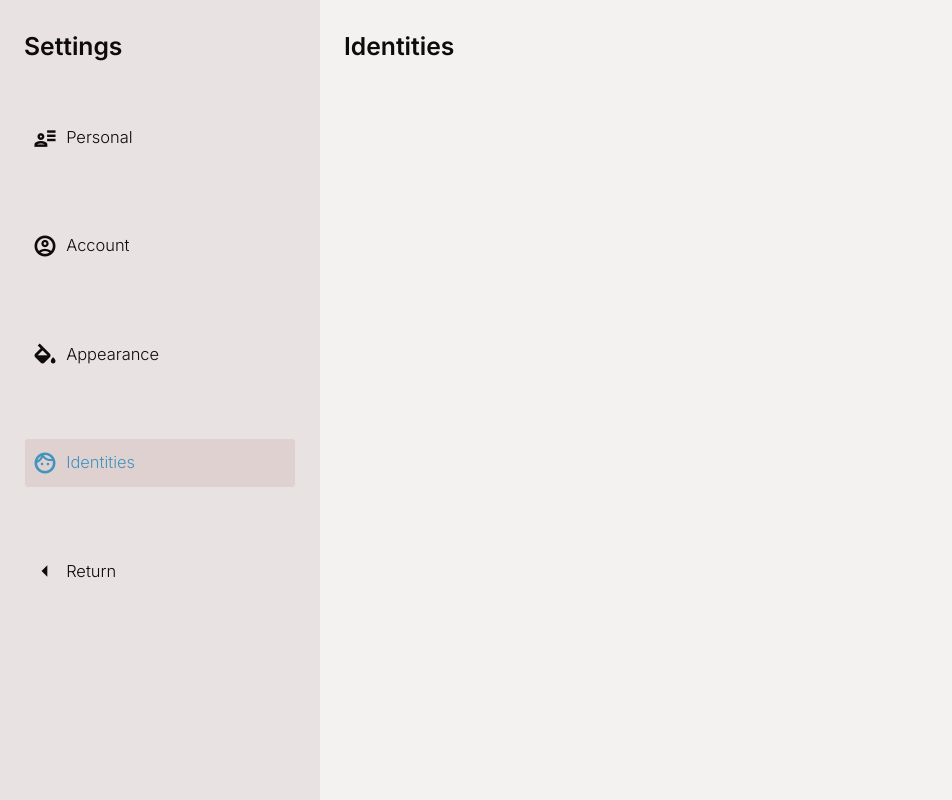
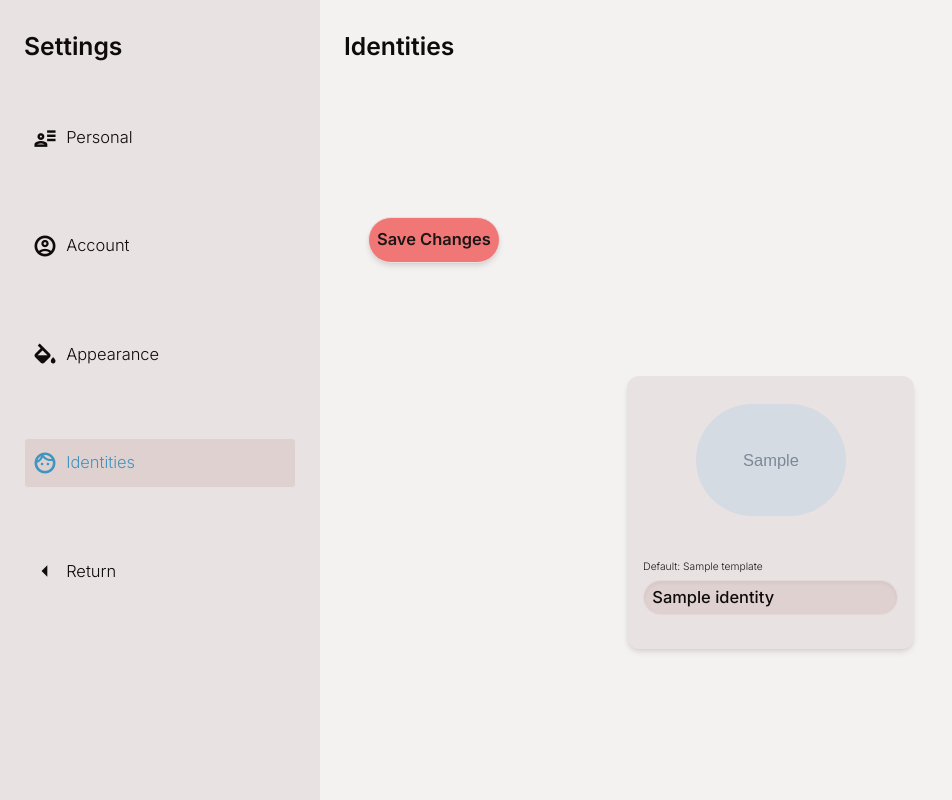
Before and after one commit to AlanOC123/fssd2025-module-four-assessment-source-code, a Flask app: page /settings/identities in a window 1280 px wide. Shown: the whole page, without its empty margins (0-952 px from the left). Run offline with Flask 3, Linux system fonts and the light colour scheme; a user stored in the database is signed in; tables that the repository leaves empty hold one stand-in row (values such as "Sample post"); grey boxes marked "Sample" are stand-in pictures; parts of the project's set-up code (start-up, migrations or seed data) failed here and were passed over; some libraries are stand-ins or nearby versions.

Commit message:
Created logic to update identity names

```diff
--- a/app/routes/settings/forms.py
+++ b/app/routes/settings/forms.py
@@ -209,8 +209,8 @@ class UpdateThemeModeForm(FlaskForm):
         self.theme_mode.choices = theme_modes
 
 class EditIdentityEntryForm(Form):
-    id = HiddenField()
-    name = StringField(
+    identity_id = HiddenField()
+    identity_custom_name = StringField(
         "Custom Name",
         validators=[
             DataRequired(),
@@ -220,4 +220,4 @@ class EditIdentityEntryForm(Form):
 
 class UpdateIdentitiesForm(FlaskForm):
     identities = FieldList(FormField(EditIdentityEntryForm))
-    submit_identities = SubmitField(" Save Changes")
+    submit = SubmitField(" Save Changes")
--- a/app/routes/settings/routes.py
+++ b/app/routes/settings/routes.py
@@ -173,10 +173,14 @@ def identities():
     user_identities = current_user.identities
     db_manager: DatabaseManager = current_app.db_manager
     identity_manager: ProfileIdentityManager = db_manager.profile_identity
+    updated_ids = []
 
     # Init the form
-    form = UpdateIdentitiesForm(identities=[
-        { "id": identity.id, "name": identity.custom_name } for identity in user_identities
+    form = UpdateIdentitiesForm(identities=[{
+            "identity_id": identity.id,
+            "identity_custom_name": identity.custom_name if identity.custom_name else identity.template.name
+        }
+        for identity in user_identities
     ])
 
     # Validate the form
@@ -192,8 +196,16 @@ def identities():
             flash(message="Error setting identity names...", category="error")
 
         else:
-            count = update_res.get("payload", {}).get("updated_count", 0)
+            updated_ids = update_res.get("payload", {}).get("updated", [])
+            count = len(updated_ids)
             msg = f"{count} identities updates successfully" if count != 1 else f"{count} identity updated successfully"
-            flash(message=msg)
+            flash(message=msg, category="success")
 
-    return render_template('pages/settings/identities.html', user=current_user, form=form,         pg_name="identities_settings")
+    return render_template(
+        'pages/settings/identities.html',
+        user=current_user,
+        identities=user_identities,
+        form=form,
+        pg_name="identities_settings",
+        updated_ids=updated_ids
+    )
--- /dev/null
+++ b/app/static/pages/settings/scripts/header.js
@@ -0,0 +1,35 @@
+const domController = () => {
+    const _cache = {
+        buttons: {
+            openIndex: document.getElementById('open-nav'),
+            closeIndex: document.getElementById('close-nav'),
+        },
+        containers: {
+            settingsNav: document.getElementById('settings-index')
+        }
+    }
+
+    const toggleSettingsNav = () => {
+        const { settingsNav } = _cache.containers;
+        console.log(settingsNav)
+        const isShown = settingsNav.classList.contains('shown');
+
+        if (isShown) {
+            settingsNav.classList.remove("shown");
+            return
+        }
+        settingsNav.classList.add('shown');
+    }
+
+    const bindEvents = () => {
+        const { openIndex, closeIndex } = _cache.buttons;
+
+        openIndex.onclick = closeIndex.onclick = toggleSettingsNav;
+    }
+
+    return {
+        bindEvents
+    }
+}
+
+domController().bindEvents()
--- a/app/static/pages/settings/styles/base.css
+++ b/app/static/pages/settings/styles/base.css
@@ -11,7 +11,7 @@
 }
 
 #settings-index {
-    position: absolute;
+    position: fixed;
     left: 0;
     top: 0;
     width: 100%;
@@ -21,6 +21,7 @@
     transform: translateX(-100%);
     z-index: 100;
     background-color: var(--clr-neutral-2);
+    transition: transform var(--trans-default);
 }
 
 .nav-list {
@@ -71,6 +72,12 @@
     display: none;
 }
 
+.page-header {
+    display: flex;
+    gap: var(--sp-2xl);
+    align-items: center;
+}
+
 @media (min-width: 425px) {
     #settings {
         grid-template-areas: "content content content content content content content content";
@@ -86,11 +93,20 @@
 
     .tablet-only {
         display: block;
-        position: absolute;
-        inset: 0;
+        width: 100dvw;
+        height: 100dvh;
+        position: fixed;
+        top: 0;
+        right: 0;
         z-index: 50;
         background-color: var(--clr-neutral-1-40);
         backdrop-filter: blur(8px);
+        transform: translateX(100%);
+        transition: transform var(--trans-default);
+    }
+
+    .grid-col.shown + .tablet-only {
+        transform: translateX(0%);
     }
 }
 
--- a/app/static/pages/settings/styles/identities.css
+++ b/app/static/pages/settings/styles/identities.css
@@ -0,0 +1,74 @@
+#forms .form-container {
+    background-color: inherit;
+    box-shadow: none;
+    padding: 0;
+}
+
+#identities-list {
+    display: grid;
+    grid-template-columns: auto;
+    place-content: center;
+    gap: var(--sp-lg);
+}
+
+.identity-card {
+    width: max-content;
+    padding: var(--pad-md);
+    flex: 1;
+    height: 100%;
+    display: grid;
+    grid-template-rows: auto 1fr;
+    place-items: center;
+    background-color: var(--clr-neutral-2);
+    gap: var(--sp-base);
+    box-shadow: var(--shadow-md);
+    border-radius: var(--brd-r-md);
+    position: relative;
+}
+
+.identity-input-container {
+    display: flex;
+    gap: var(--sp-sm);
+    align-items: center;
+    margin-bottom: var(--sp-base);
+}
+
+.identity-input {
+    flex-grow: 1;
+    flex-shrink: 1;
+    flex-basis: 0;
+}
+
+.identity-img {
+    display: flex;
+    justify-content: center;
+    align-items: center;
+    border-radius: var(--brd-r-full);
+    padding: var(--pad-base);
+}
+
+.identity-img img {
+    max-width: 150px;
+    border-radius: inherit;
+}
+
+.edited {
+    display: flex;
+    justify-content: center;
+    align-items: center;
+    position: absolute;
+    top: var(--sp-base);
+    right: var(--sp-base);
+}
+
+@media (min-width: 425px) {
+    #identities-list {
+        grid-template-columns: auto auto;
+    }
+}
+
+@media (min-width: 1024px) {
+        #identities-list {
+        grid-template-columns: auto auto auto;
+    }
+}
--- a/app/static/styles/root.css
+++ b/app/static/styles/root.css
@@ -149,6 +149,7 @@ main {
     overflow-y: auto;
     overflow-x: clip;
     background-color: var(--clr-neutral-1);
+    scrollbar-width: thin;
 }
 
 @view-transition {
@@ -156,8 +157,8 @@ main {
 }
 
 ::-webkit-scrollbar {
-    width: 0.25rem;
-    height: 0.25rem;
+    width: 1rem;
+    height: 1rem;
 }
 
 ::-webkit-scrollbar-thumb {
--- a/app/templates/pages/settings/base.html
+++ b/app/templates/pages/settings/base.html
@@ -1,4 +1,8 @@
-{% extends "base.html" %} {% block scripts %} {% block subscripts %}{% endblock
+{% extends "base.html" %} {% block scripts %}
+
+<script src="{{ url_for('static', filename='pages/settings/scripts/header.js') }}" type="module" defer></script>
+
+{% block subscripts %}{% endblock
 %} {% endblock %} {% block styles %}
 <link
     rel="stylesheet"
@@ -15,12 +19,13 @@
         }} {% endfor %}
     </div>
     {% endif %} {% endwith %}
-    <div class="grid-col shown" id="settings-index">
+    <div class="grid-col" id="settings-index">
         <header id="settings-header">
             <div class="header-container">
                 <h3>Settings</h3>
-                {{ button(variant="ghost",
-                    icon_name="cancel", class='btn--cancel btn--icon-only mobile-only', id='show-nav') }}
+                {{ button(variant="ghost", icon_name="cancel",
+                class='btn--cancel btn--icon-only mobile-only', id='close-nav')
+                }}
             </div>
         </header>
         <nav id="settings-nav">
@@ -28,22 +33,26 @@
                 <li>
                     {{ button(text="Personal", variant="nav",
                     icon_name="user_attributes", href=
-                    url_for('settings.personal'), class=('active' if pg_name == 'personal_settings' else '')) }}
+                    url_for('settings.personal'), class=('active' if pg_name ==
+                    'personal_settings' else '')) }}
                 </li>
                 <li>
                     {{ button(text="Account", variant="nav",
                     icon_name="account_circle", href=
-                    url_for('settings.account'), class=('active' if pg_name == 'account_settings' else '')) }}
+                    url_for('settings.account'), class=('active' if pg_name ==
+                    'account_settings' else '')) }}
                 </li>
                 <li>
                     {{ button(text="Appearance", variant="nav",
-                    icon_name="colors", href=
-                    url_for('settings.appearance'), class=('active' if pg_name == 'appearance_settings' else '')) }}
+                    icon_name="colors", href= url_for('settings.appearance'),
+                    class=('active' if pg_name == 'appearance_settings' else
+                    '')) }}
                 </li>
                 <li>
                     {{ button(text="Identities", variant="nav",
-                    icon_name="face", href=
-                    url_for('settings.identities'), class=('active' if pg_name == 'identities_settings' else '')) }}
+                    icon_name="face", href= url_for('settings.identities'),
+                    class=('active' if pg_name == 'identities_settings' else
+                    '')) }}
                 </li>
                 <li>
                     {{ button(text="Return", variant="nav",
@@ -54,10 +63,12 @@
     </div>
     <div class="tablet-only"></div>
     <div class="grid-col" id="content-container">
-        <h3>{% block page_header %}{% endblock %}</h3>
-        <div id="forms">
-            {% block content %}{% endblock %}
+        <div class="page-header">
+            {{ button(variant="ghost", icon_name="menu", class='btn--icon-only
+            mobile-only', id='open-nav') }}
+            <h3>{% block page_header %}{% endblock %}</h3>
         </div>
+        <div id="forms">{% block content %}{% endblock %}</div>
     </div>
 </div>
 {% endblock %}
--- a/app/templates/pages/settings/identities.html
+++ b/app/templates/pages/settings/identities.html
@@ -9,3 +9,42 @@
 {% endblock %}
 
 {% block page_header %}Identities{% endblock %}
+
+{% block content %}
+<form action="{{ url_for('settings.identities') }}" class="form-container" method="POST" novalidate>
+    {{ form.hidden_tag() }}
+    <div id="submit-button-container">
+        {{ form.submit(class="btn btn--primary", id="submit-identities") }}
+    </div>
+    <ul id="identities-list">
+        {% for identity_input, identity_data in form.identities | zip(identities) %}
+            <li class="identity-card">
+                <div class="identity-img">
+                    <img src="{{ url_for('static', filename='assets/avatars/' ~ identity_data.template.image) }}" alt="">
+                </div>
+                <div class="identity-input-container form-input-group">
+                    <div class="identity-input">
+                        <label for="{{ identity_input.name.id  }}">
+                            Default: {{ identity_data.template.name }}
+                        </label>
+
+                        {{ identity_input.identity_id() }}
+
+                        {{ identity_input.identity_custom_name(class="form-input") }}
+                    </div>
+                    {% if identity_data.id in updated_ids %}
+                        <div class="edited" data-is-edited="false">
+                            <span class="material-symbols-outlined">check_circle</span>
+                        </div>
+                    {% endif %}
+                </div>
+                {% if identity_input.identity_custom_name.errors %}
+                    {% for error in identity_input.identity_custom_name.errors %}
+                        <span class="error-msg">{{ error }}</span>
+                    {% endfor %}
+                {% endif %}
+            </li>
+        {% endfor %}
+    </ul>
+</form>
+{% endblock %}
```
Also changed, not shown: app/helper/classes/database/ProfileIdentityManager.py (+19 -8 lines), app/static/pages/settings/styles/appearance.css (+7 -3 lines).
